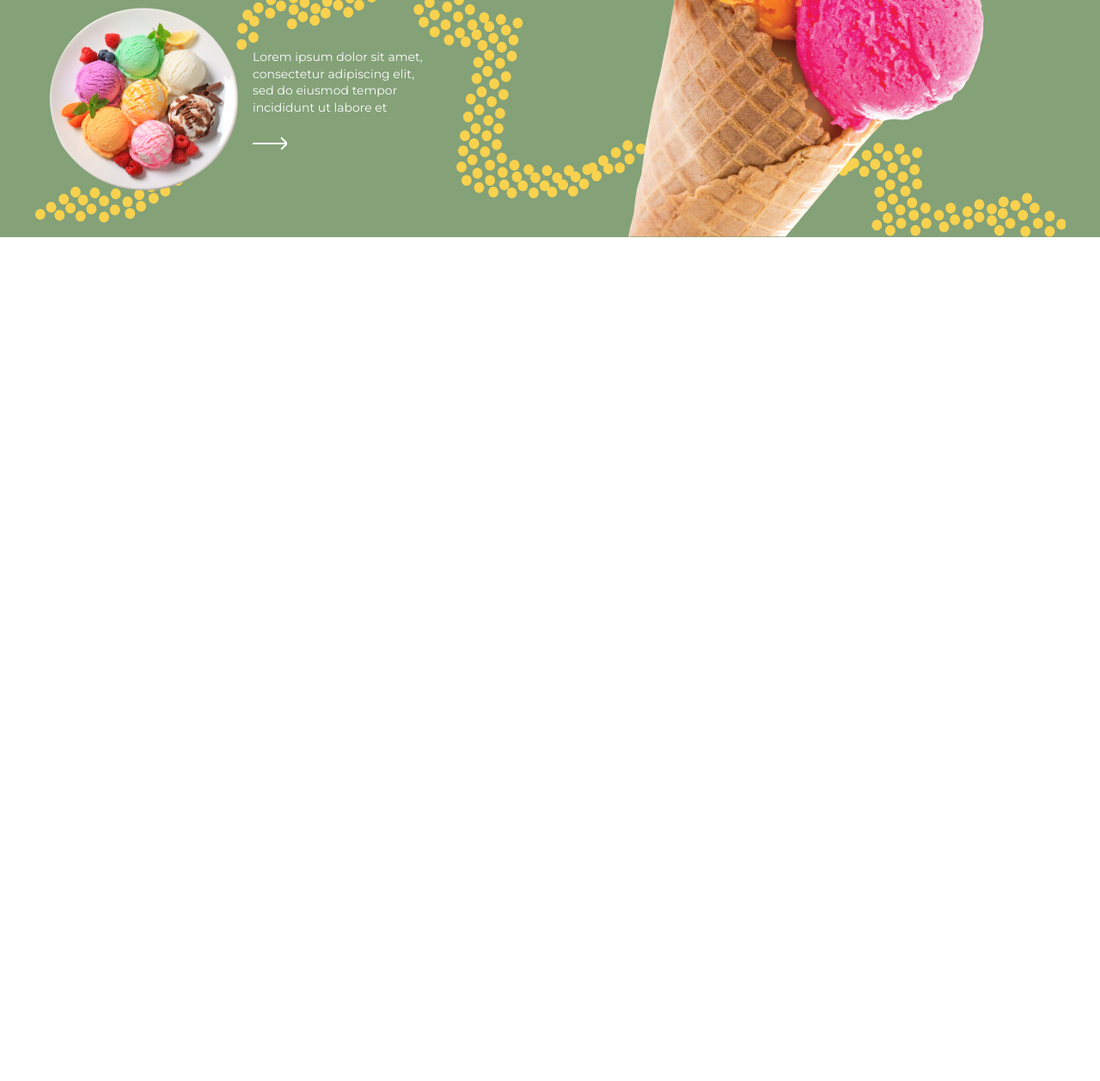
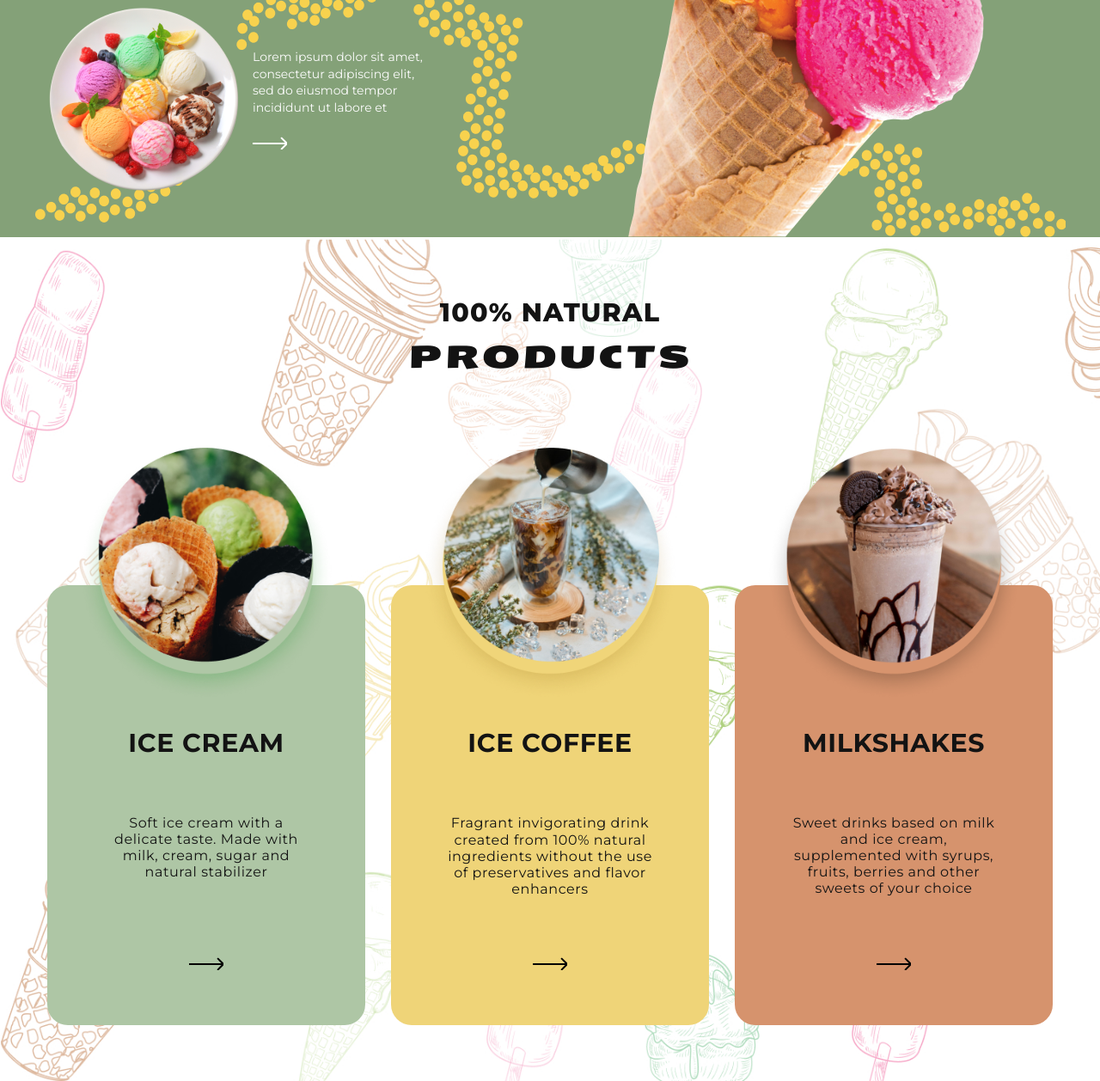
Before and after one commit to Pivodur/ice_cream, a website: page app/index.html in a window 1280 px wide. Shown: the part 380-1638 px from the top of the page at 86% size. Before the commit the page ends 800 px from the top, so only its background shows below. Drawn offline with nearby package versions, Linux system fonts and the light colour scheme; files that its build step writes are made by us from their sources.

Commit message:
add products section

```diff
--- a/app/index.html
+++ b/app/index.html
@@ -98,9 +98,74 @@
     </div>
   </header>
   <main class="main">
-    <div class="arrow">
-      <span></span>
-    </div>
+    <section class="section__products">
+      <div class="container">
+        <div class="products">
+          <p class="products__suptitle">
+            100% natural
+          </p>
+          <h3 class="products__title">
+            products
+          </h3>
+          <div class="products__items">
+            <div class="products__item">
+              <div class="products__img-wrapper">
+                <img class="products__img" src="images/products/1.png" alt="ice cream product">
+              </div>
+              <div class="products__content">
+                <h5 class="products__name">
+                  ice cream
+                </h5>
+                <p class="products__text">
+                  Soft ice cream with a delicate taste. Made with milk, cream, sugar and natural stabilizer
+                </p>
+                <div class="products__arrow">
+                  <svg  width="40px" height="15px">
+                    <use xlink:href="images/sprite.svg#default-arrow"></use>
+                  </svg>
+                </div>
+              </div>
+            </div>
+            <div class="products__item">
+              <div class="products__img-wrapper">
+                <img class="products__img" src="images/products/2.png" alt="ice cream product">
+              </div>
+              <div class="products__content">
+                <h5 class="products__name">
+                  ice coffee
+                </h5>
+                <p class="products__text">
+                  Fragrant invigorating drink created from 100% natural ingredients without the use of preservatives and flavor enhancers
+                </p>
+                <div class="products__arrow">
+                  <svg  width="40px" height="15px">
+                    <use xlink:href="images/sprite.svg#default-arrow"></use>
+                  </svg>
+                </div>
+              </div>
+            </div>
+            <div class="products__item">
+              <div class="products__img-wrapper">
+                <img class="products__img" src="images/products/3.png" alt="ice cream product">
+              </div>
+              <div class="products__content">
+                <h5 class="products__name">
+                  milkshakes
+                </h5>
+                <p class="products__text">
+                  Sweet drinks based on milk and ice cream, supplemented with syrups, fruits, berries and other sweets of your choice
+                </p>
+                <div class="products__arrow">
+                  <svg  width="40px" height="15px">
+                    <use xlink:href="images/sprite.svg#default-arrow"></use>
+                  </svg>
+                </div>
+              </div>
+            </div>
+          </div>
+        </div>
+      </div>
+    </section>
   </main>
   <footer class="footer">
 
--- a/app/scss/_global.scss
+++ b/app/scss/_global.scss
@@ -4,6 +4,8 @@ body {
   flex-direction: column;
   color: $default;
   font-size: 14px;
+  font-family: "Montserrat", sans-serif;
+  line-height: 1.2;
 }
 
 body * {
--- a/app/scss/style.scss
+++ b/app/scss/style.scss
@@ -11,22 +11,23 @@
   @media (max-width: 1100px) {
     background-image: url("../images/header-bg768.png");
     background-size: 100%;
-  };
+  }
   @media (max-width: 500px) {
     background-image: url("../images/header-bg500.png");
-  };
+  }
 }
 
 .header-top {
-  position: relative;
   padding: 25px 0 4px;
   display: flex;
   align-items: center;
   justify-content: space-between;
-  position: sticky;
+  position: relative;
   top: 0;
   left: 0;
   right: 0;
+  background-color: $bg;
+  z-index: 4;
   &__logo-link {
     display: block;
     position: relative;
@@ -136,7 +137,7 @@
       gap: 40px;
       transition: all 0.3s ease-in-out;
       // padding-top: 140px;
-      @include adaptive-value('padding-top', 140, 100, 320, 768);
+      @include adaptive-value("padding-top", 140, 100, 320, 768);
       &.active {
         transform: translateY(0);
       }
@@ -144,7 +145,7 @@
     &__link {
       display: block;
       line-height: 1.2;
-      @include adaptive-value('font-size', 48, 32, 320, 768);
+      @include adaptive-value("font-size", 48, 32, 320, 768);
       &:hover {
         color: $title;
       }
@@ -154,7 +155,7 @@
     &__list {
       left: -20px;
     }
-  };
+  }
 }
 
 .header-content {
@@ -162,7 +163,7 @@
   display: flex;
   @media (max-width: 500px) {
     flex-direction: column;
-  };
+  }
   &__inner {
     margin-right: auto;
   }
@@ -178,7 +179,7 @@
     letter-spacing: 0.04em;
     text-transform: uppercase;
     @media (max-width: 1200px) {
-      @include adaptive-value('font-size', 38, 26, 768)
+      @include adaptive-value("font-size", 38, 26, 768);
     }
     @media (max-width: 768px) {
       font-size: 26px;
@@ -187,7 +188,7 @@
     }
     @media (max-width: 500px) {
       margin-top: 61px;
-    };
+    }
   }
 
   &__links {
@@ -196,11 +197,11 @@
     column-gap: 12px;
     margin-bottom: 42px;
     @media (max-width: 1200px) {
-      @include adaptive-value("margin-bottom", 42, 28, 768)
-    };
+      @include adaptive-value("margin-bottom", 42, 28, 768);
+    }
     @media (max-width: 768px) {
       margin-bottom: 28px;
-    };
+    }
   }
 
   &__links-item {
@@ -212,7 +213,7 @@
     @media (max-width: 768px) {
       padding: 5px 10px;
       font-size: 8px;
-    };
+    }
   }
 
   &__links-how {
@@ -220,7 +221,7 @@
     @media (max-width: 768px) {
       padding: 7px 10px;
       font-size: 8px;
-    };
+    }
   }
 
   &__info {
@@ -232,7 +233,7 @@
     padding-bottom: 13px;
     @media (max-width: 700px) {
       display: none;
-    };
+    }
   }
 
   &__info-img {
@@ -251,12 +252,12 @@
       margin-left: 0;
       justify-content: center;
       flex-basis: 213px;
-    };
+    }
     img {
       object-position: bottom;
       @media (max-width: 500px) {
         width: 53%;
-      };
+      }
     }
   }
 
@@ -276,14 +277,14 @@
     }
     @media (max-width: 768px) {
       font-size: 12px;
-    };
+    }
   }
 
   &__numbers {
     margin-top: 37px;
     @media (max-width: 700px) {
       display: none;
-    };
+    }
   }
 
   &__numbers-item {
@@ -299,11 +300,11 @@
       margin-top: 15px;
     }
     @media (max-width: 1200px) {
-      @include adaptive-value('font-size', 46, 28, 768);
-    };
+      @include adaptive-value("font-size", 46, 28, 768);
+    }
     @media (max-width: 768px) {
       font-size: 28px;
-    };
+    }
     p {
       margin-top: 4px;
       font-weight: 400;
@@ -314,13 +315,130 @@
       text-transform: none;
       letter-spacing: 0;
       @media (max-width: 1200px) {
-        @include adaptive-value('font-size', 14, 8, 768);
-      };
+        @include adaptive-value("font-size", 14, 8, 768);
+      }
       @media (max-width: 768px) {
         font-size: 8px;
-      };
+      }
     }
   }
 }
 
-@import "media";
+.section {
+  &__products {
+    padding: 70px 0 65px;
+    background-image: url("../images/products-bg.jpg");
+    background-repeat: no-repeat;
+    background-size: cover;
+  }
+}
+
+.products {
+  &__suptitle {
+    font-weight: 800;
+    font-size: 30px;
+    text-align: center;
+    letter-spacing: 0.04em;
+    text-transform: uppercase;
+    color: $title;
+  }
+
+  &__title {
+    font-family: "Seymour One";
+    font-weight: 400;
+    font-size: 36px;
+    text-align: center;
+    letter-spacing: 0.06em;
+    text-transform: uppercase;
+    color: $title;
+    margin-top: 12px;
+    margin-bottom: 80px;
+  }
+
+  &__items {
+    display: flex;
+    justify-content: space-between;
+    align-items: stretch;
+    column-gap: 16px;
+  }
+
+  &__item {
+    max-width: 370px;
+    display: flex;
+    flex-direction: column;
+    align-items: center;
+    width: 100%;
+    @extend %arrow;
+    &:nth-child(1) {
+      .products__content {
+        background: #aec6a5;
+      }
+    }
+    &:nth-child(2) {
+      .products__content {
+        background: #efd478;
+      }
+    }
+    &:nth-child(3) {
+      .products__content {
+        background: #d6936d;
+      }
+    }
+  }
+
+  &__img-wrapper {
+    max-width: 300px;
+    margin-bottom: -135px;
+    position: relative;
+    z-index: 2;
+  }
+
+  &__img {
+    width: 100%;
+    height: 100%;
+    object-fit: cover;
+  }
+
+  &__content {
+    letter-spacing: 0.04em;
+    color: $title;
+    text-align: center;
+    display: flex;
+    flex-direction: column;
+    align-items: center;
+    flex-grow: 1;
+    padding: 166px 64px 60px;
+    border-radius: 24px;
+  }
+
+  &__name {
+    font-weight: 700;
+    font-size: 30px;
+    text-transform: uppercase;
+    margin-bottom: 65px;
+    @media (max-width: 1200px) {
+      @include adaptive-value('font-size', 30, 22, 768)
+    };
+    @media (max-width: 768px) {
+      font-size: 22px;
+    };
+  }
+
+  &__text {
+    font-weight: 400;
+    font-size: 16px;
+    max-width: 247px;
+    width: 100%;
+    margin-bottom: 70px;
+    @media (max-width: 1200px) {
+      @include adaptive-value('font-size', 16, 14, 768)
+    };
+    @media (max-width: 768px) {
+      font-size: 14px;
+    };
+  }
+
+  &__arrow {
+    margin-top: auto;
+  }
+}
```
Also changed, not shown: app/images/products-bg.jpg (added), app/images/products/1.png (added), app/images/products/2.png (added), app/images/products/3.jpg (added), app/images/products/3.png (added).
